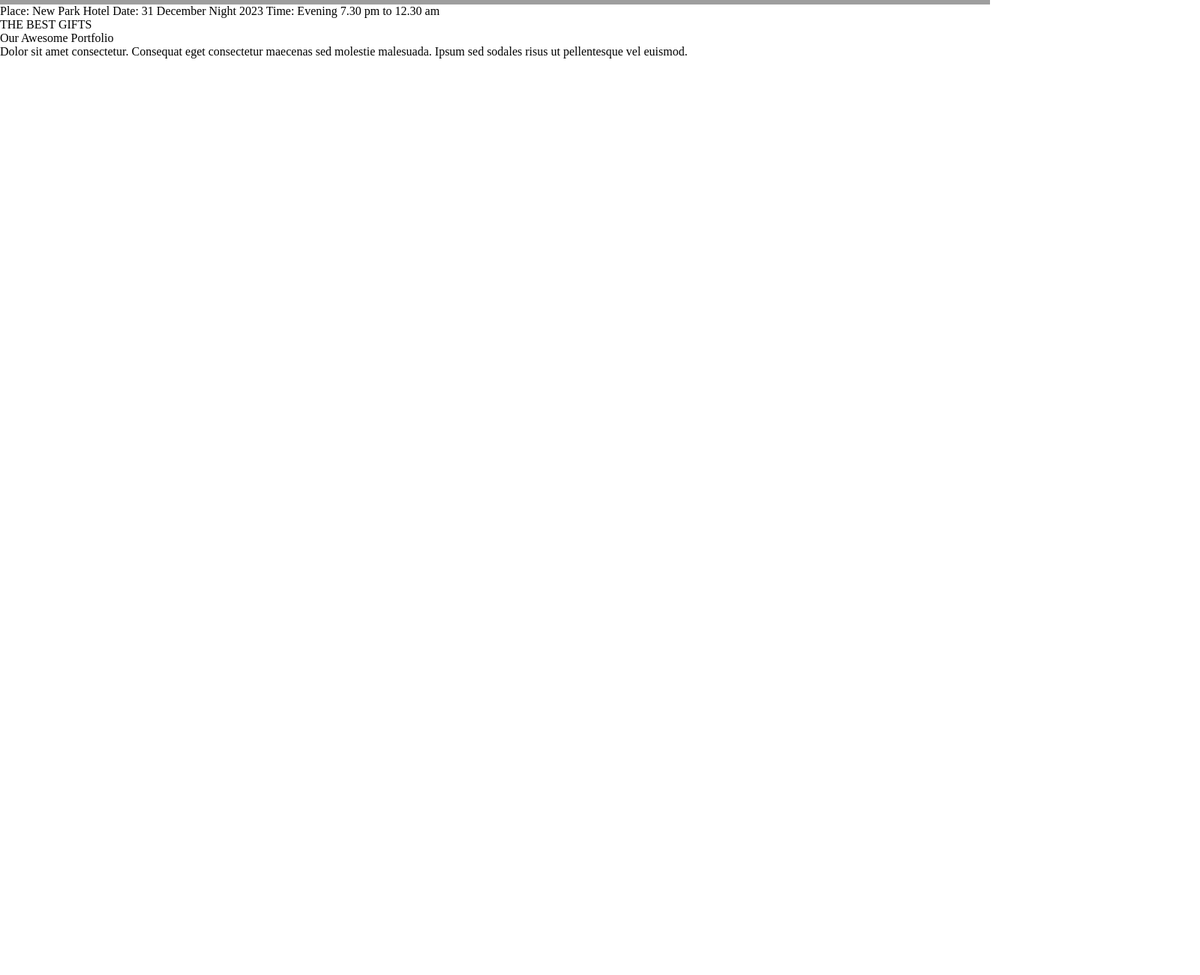
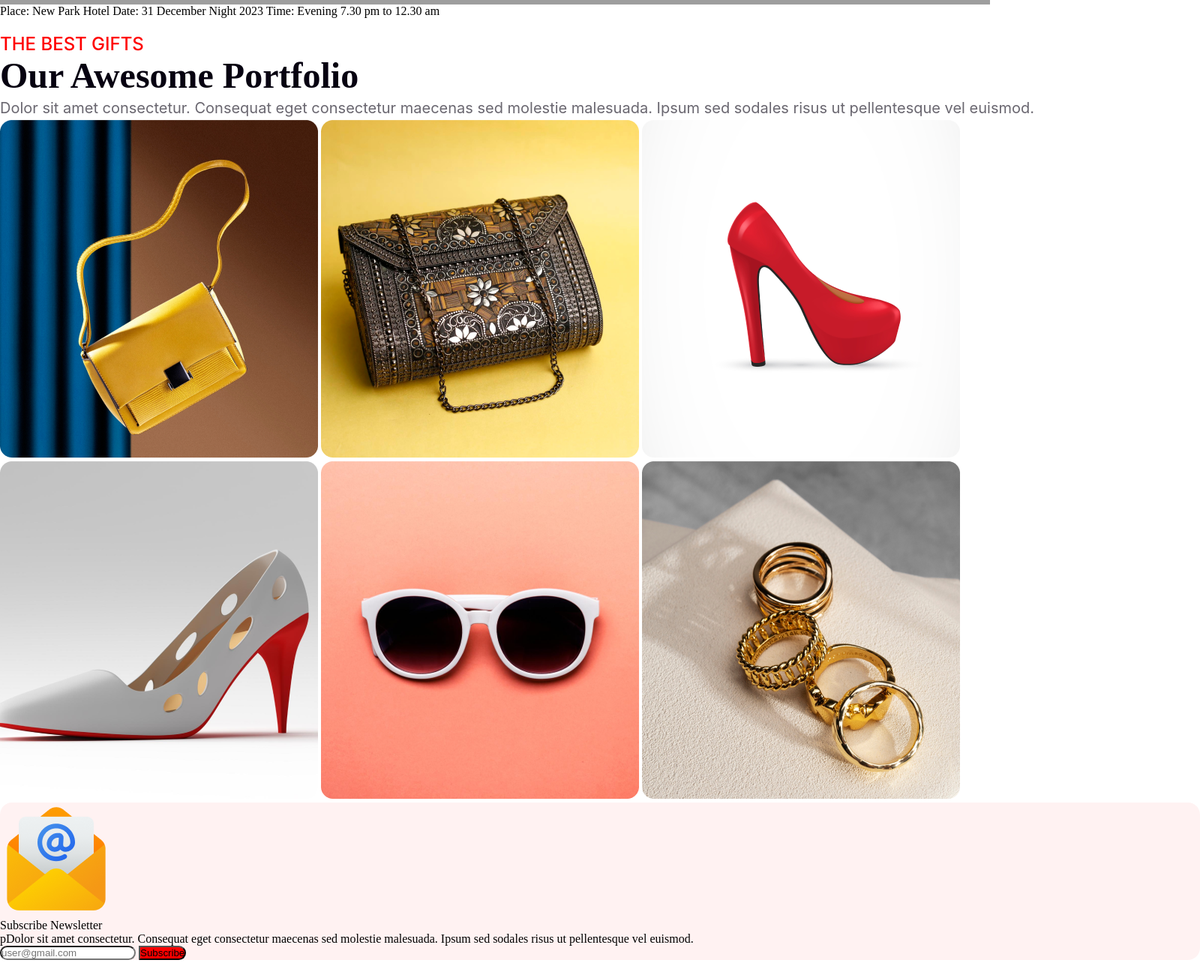
Before and after one commit to fardin0101/PH-A1, a plain HTML site: page index.html in a window 1280 px wide. Shown: the part 2060-3360 px from the top of the page at 75% size, 1600 px wide, since content can reach past the window. Before the commit the page ends 2138 px from the top, so only its background shows below. Drawn offline with Linux system fonts and the light colour scheme; grey boxes are pictures that could not be loaded.

Commit message:
first coomit

```diff
--- a/index.html
+++ b/index.html
@@ -36,13 +36,39 @@
 
         <div class="portfolio">
 
-            <p>THE BEST GIFTS</p>
-            <p>Our Awesome Portfolio</p>
-            <p>Dolor sit amet consectetur. Consequat eget consectetur maecenas sed molestie malesuada. Ipsum sed sodales risus ut pellentesque vel euismod. </p>
+            <p class="gifts-text">THE BEST GIFTS</p>
+            <p class="awsome">Our Awesome Portfolio</p>
+            <p class="rendom-text">Dolor sit amet consectetur. Consequat eget consectetur maecenas sed molestie malesuada. Ipsum sed sodales risus ut pellentesque vel euismod. </p>
+        <div class="images">
+            <img src="assets/Rectangle 3.png" alt="first">
+            <img src="assets/Rectangle 4.png" alt="first">
+            <img src="assets/Rectangle 5.png" alt="first">
+            <img src="assets/Rectangle 6.png" alt="first">
+            <img src="assets/Rectangle 7.png" alt="first">
+            <img src="assets/Rectangle 8.png" alt="first">
+
+
         </div>
+        <div class="newsletter">
+            <img src="assets/Group 61.png" alt="mail ping">
+            <p>Subscribe Newsletter</p>
+            pDolor sit amet consectetur. Consequat eget consectetur maecenas sed molestie malesuada. Ipsum sed sodales risus ut pellentesque vel euismod.
+                    <br>
+            <input type = "email" name = " " id = " " placeholder = "user@gmail.com" style="border-radius: 50px;
+            background: #FFF;">
+      <button style="border-radius: 0px 50px 50px 0px;
+      background: #F00;"> Subscribe </button>
+
+
+
+        </div>
+    </div>
+
+
 
     </main>
 
+ <footer>
 
 </body>
 </html>
--- a/style.css
+++ b/style.css
@@ -97,3 +97,42 @@ main{
     margin-top: 20px;
 
 }
+.portfolio{
+    width: 1600px;
+    height: 7335px;
+    background-color: #FFF;
+    margin-top: 20px;
+}
+.images{
+    gap: 5px;
+}
+.gifts-text{
+    color: #F00;
+    font-family: Inter;
+    font-style: normal;
+    font-weight: 500;
+    line-height: normal;
+    font-size: 24px;
+}
+.awsome{
+    color: #070211;
+font-family: Merriweather;
+font-size: 48px;
+font-style: normal;
+font-weight: 900;
+line-height: normal;
+text-transform: capitalize;
+}
+.rendom-text{
+    color: rgba(7, 2, 17, 0.60);
+font-family: Inter;
+font-size: 20px;
+font-style: normal;
+font-weight: 400;
+line-height: 32px; /* 160% */
+}
+.newsletter{
+    border-radius: 16px;
+    background: rgba(255, 0, 0, 0.05);
+
+}
```
